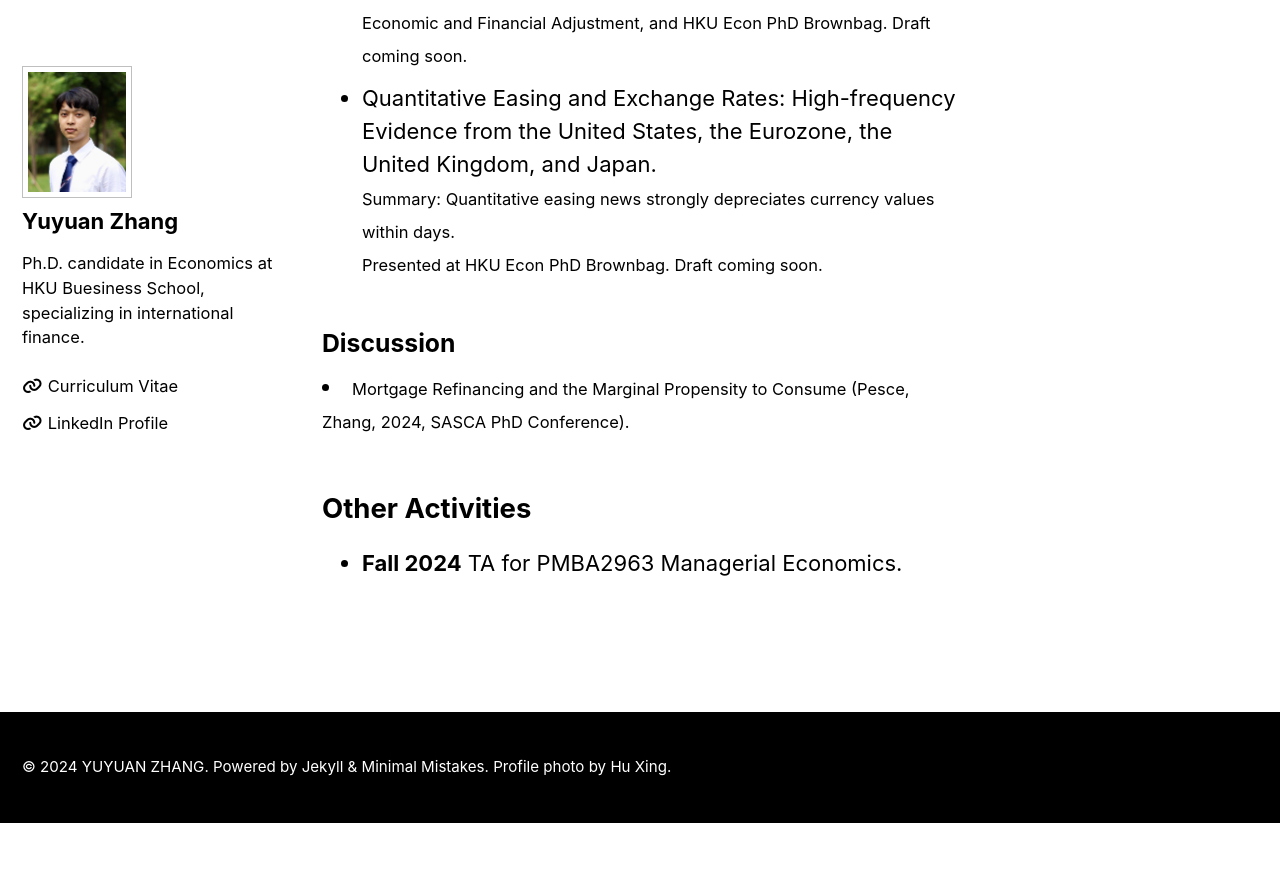
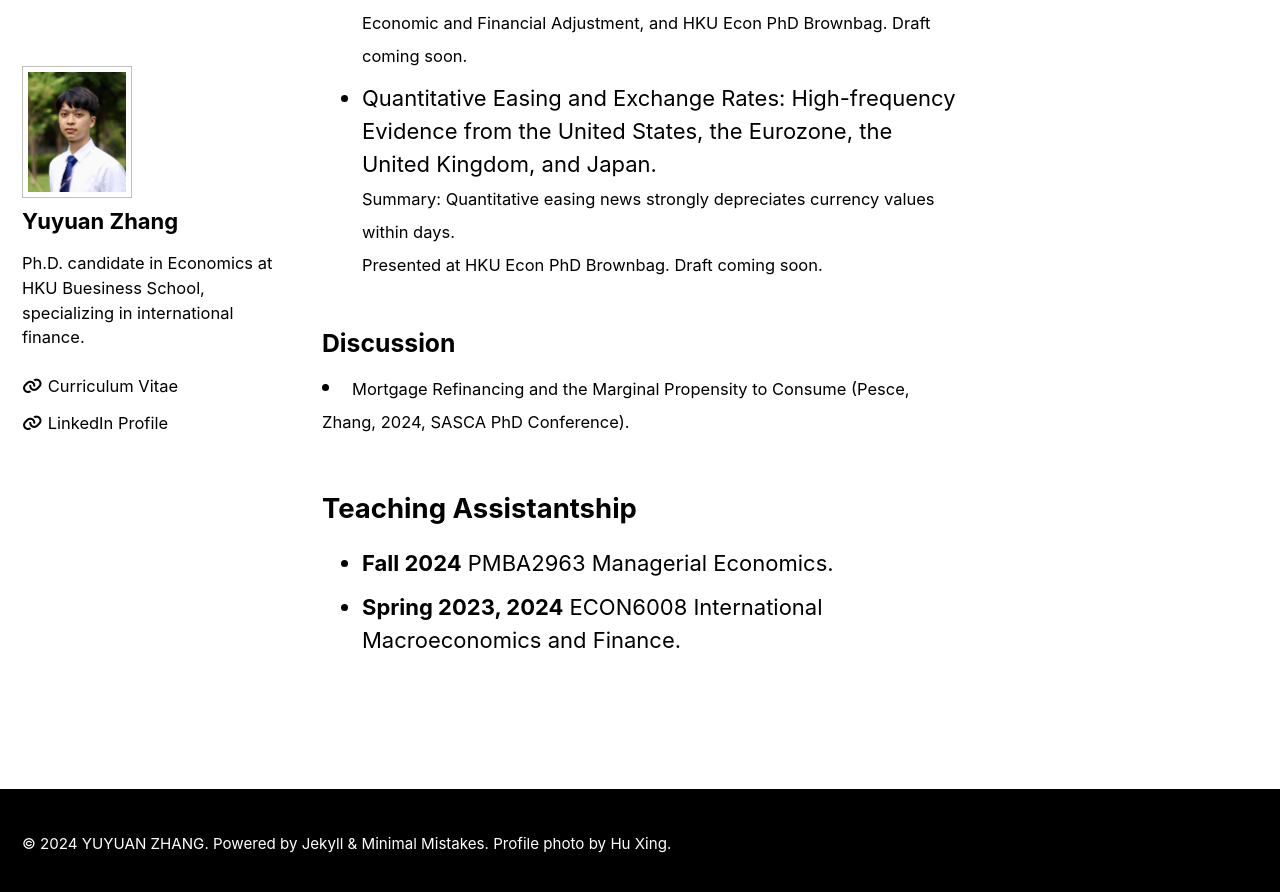
Before and after one commit to yuyuanecon/yuyuanecon.github.io, a Jekyll site: the page built from index.html, in a window 1280 px wide and 900 px high, scrolled down 918 px. Shown: the top 892 px of the window. Built offline with Jekyll 4.4.1, drawn with Linux system fonts in a browser that asks for light colours; cached includes are drawn as plain includes; the list of posts is cut into pages by our own code; before the commit the page ends 1741 px from its top, so only the background shows below that.

Commit message:
Update home.html

```diff
--- a/_layouts/home.html
+++ b/_layouts/home.html
@@ -40,12 +40,15 @@ layout: archive
         </li>
     </section>
 
-<section id="other">
-    <h2>Other Activities</h2>
+<section id="teaching">
+    <h2>Teaching Assistantship</h2>
     <ul>
         <li>
-            <strong>Fall 2024</strong> TA for PMBA2963 Managerial Economics.
+            <strong>Fall 2024</strong> PMBA2963 Managerial Economics.
         </li>
+        <li>
+          <strong>Spring 2023, 2024</strong> ECON6008 International Macroeconomics and Finance.
+      </li>
     </ul>
 </section>
 </div>
```
